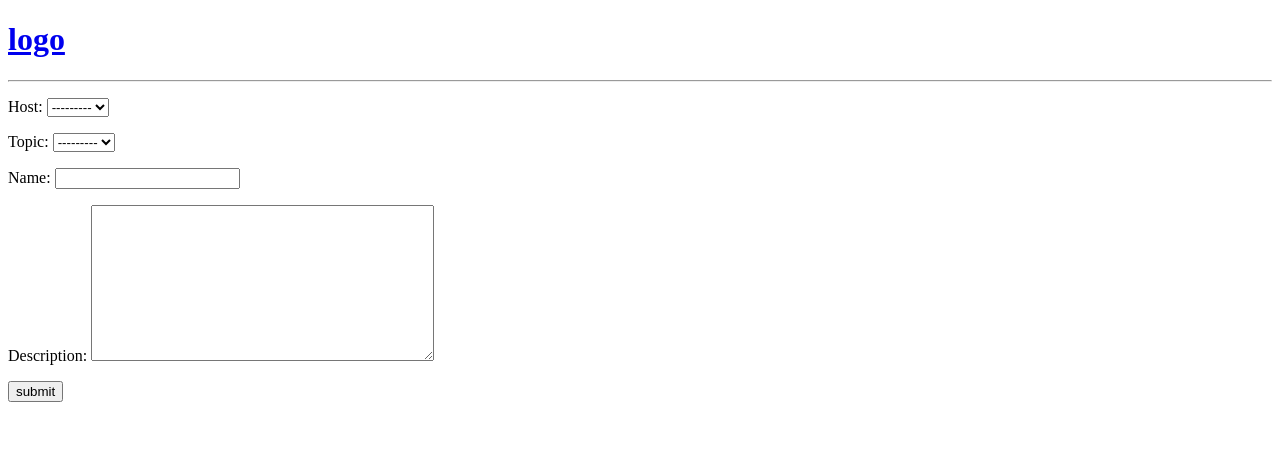
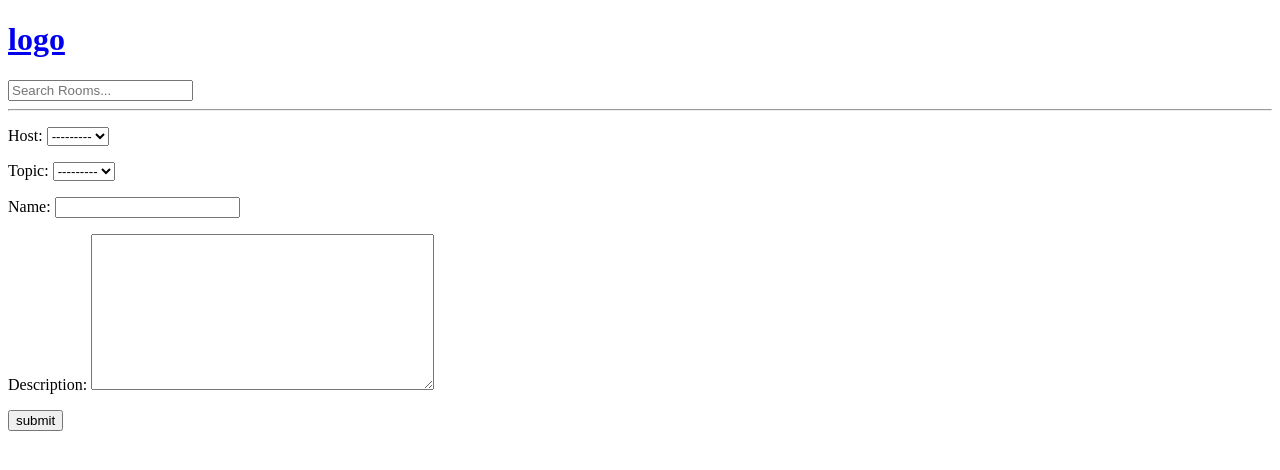
Before and after one commit to Hennessy19/studybud, a Django app: page /create-room/ in a window 1280 px wide. Shown: the top 470 px of the page. Run offline with Django 5.2, Linux system fonts and the light colour scheme; data that the repository does not hold is empty.

Commit message:
added searchbar on navbar to be able to search topics

```diff
--- a/base/templates/base/home.html
+++ b/base/templates/base/home.html
@@ -12,7 +12,7 @@
       <h3>Browse Topics</h3>
       <hr>
       <div>
-        < href="{% url 'home' %}">All</a> <!-- The ?q= adds the specified param to the url -->
+        <a href="{% url 'home' %}">All</a> <!-- The ?q= adds the specified param to the url -->
     </div>
 
       {% for topic in topics %}
--- a/base/views.py
+++ b/base/views.py
@@ -7,10 +7,10 @@ from .forms import RoomForm
 
 
 def home(request):
+    q = request.GET.get('q') if request.GET.get('q') != None else ''
 
-    q = request.GET.get('q')
-
-    rooms = Room.objects.filter(topic__name=q) # topic__name is used to filter the rooms based on the topic name
+    rooms = Room.objects.filter(topic__name__icontains=q) # topic__name is used to filter the rooms based on the topic name,
+                                                          # __icontains is used to filter the rooms based on the topic name and is case insensitive
     topics = Topic.objects.all()
 
     context = {'rooms':rooms, 'topics':topics}
--- a/templates/navbar.html
+++ b/templates/navbar.html
@@ -1,4 +1,8 @@
 <a href="/">
     <h1>logo</h1>
 </a>
+
+<form action="{% url 'home' %}" method="GET">
+    <input type="text" name="q" placeholder="Search Rooms..."> <!-- The ?q= adds the specified param to the url -->
+</form>
 <hr>
```
